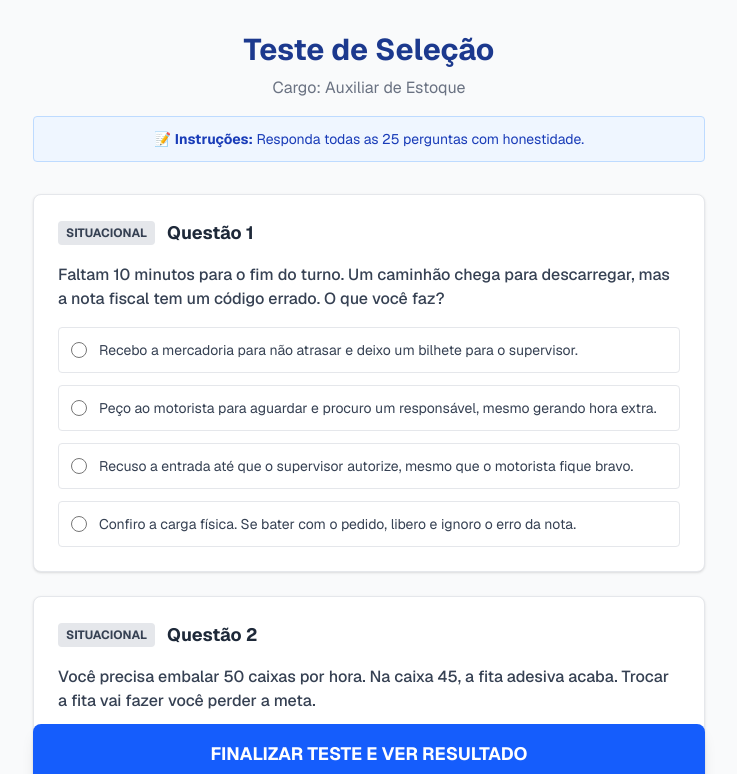
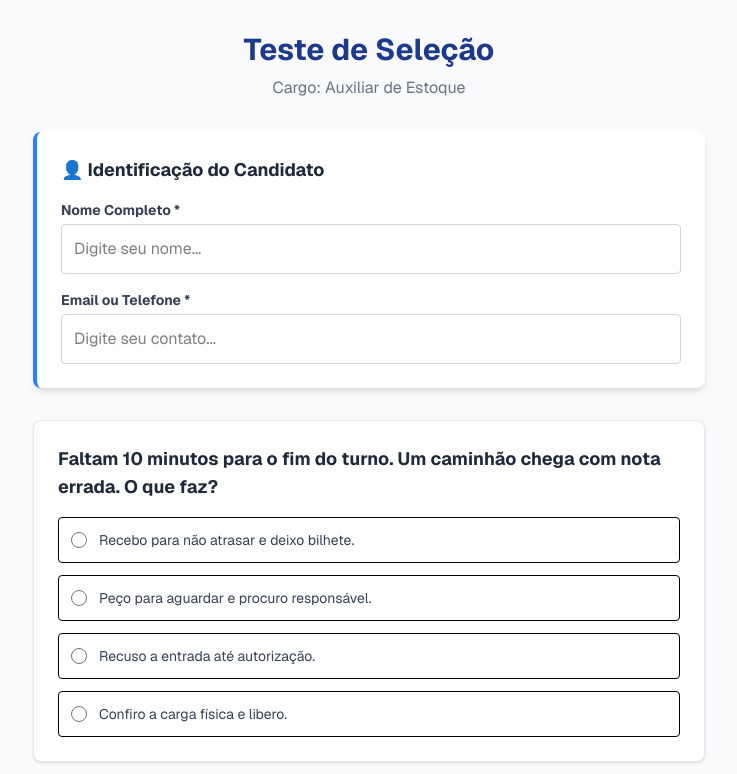
Before and after one commit to ggbrielmesquita-ux/sistema-rh, a Next.js app: page / in a window 1280 px wide. Shown: the top 774 px of the page, without its empty margins (271-1008 px from the left). Built offline with nearby package versions, Linux system fonts and the light colour scheme.

Commit message:
versao final

```diff
--- a/app/page.tsx
+++ b/app/page.tsx
@@ -1,261 +1,41 @@
 'use client';
 import { useState, useEffect } from 'react';
+import { supabase } from '../lib/supabaseClient';
 
-// === BANCO DE DADOS LOCAL (AS 25 PERGUNTAS COMPLETAS) ===
+// === DADOS DAS PERGUNTAS ===
+// (Estou colocando só 5 aqui para o código caber, mas pode manter as suas 25!)
 const FULL_QUESTIONS = [
-  // --- BLOCO A: SITUACIONAL ---
-  {
-    id: 1, order_index: 1, category: 'Situacional',
-    text: 'Faltam 10 minutos para o fim do turno. Um caminhão chega para descarregar, mas a nota fiscal tem um código errado. O que você faz?',
-    options: [
-      { id: 101, text: 'Recebo a mercadoria para não atrasar e deixo um bilhete para o supervisor.', score_rit: 2, score_dis: -2, score_res: -1 },
-      { id: 102, text: 'Peço ao motorista para aguardar e procuro um responsável, mesmo gerando hora extra.', score_rit: -1, score_dis: 1, score_res: 2 },
-      { id: 103, text: 'Recuso a entrada até que o supervisor autorize, mesmo que o motorista fique bravo.', score_dis: 2, score_det: 1, score_eqp: -1 },
-      { id: 104, text: 'Confiro a carga física. Se bater com o pedido, libero e ignoro o erro da nota.', score_rit: 1, score_dis: -1, score_det: -2 }
-    ]
-  },
-  {
-    id: 2, order_index: 2, category: 'Situacional',
-    text: 'Você precisa embalar 50 caixas por hora. Na caixa 45, a fita adesiva acaba. Trocar a fita vai fazer você perder a meta.',
-    options: [
-      { id: 201, text: 'Passo uma camada extra da fita velha e sigo rápido para bater a meta.', score_rit: 2, score_res: -1, score_det: -2 },
-      { id: 202, text: 'Paro, troco a fita e refaço a caixa, mesmo perdendo a meta.', score_rit: -1, score_res: 1, score_det: 2 },
-      { id: 203, text: 'Deixo essa caixa de lado para arrumar no fim do dia e continuo as próximas.', score_rit: 1, score_dis: 1, score_det: -1 },
-      { id: 204, text: 'Peço fita emprestada ao colega do lado sem parar, mesmo atrapalhando ele.', score_rit: 1, score_res: 1, score_eqp: -2 }
-    ]
-  },
-  {
-    id: 3, order_index: 3, category: 'Situacional',
-    text: 'O procedimento diz que é obrigatório usar luvas, mas elas fazem a mão suar e escorregar, atrasando o serviço. O supervisor saiu.',
-    options: [
-      { id: 301, text: 'Tiro as luvas para trabalhar mais rápido, mas coloco se vir o supervisor.', score_rit: 2, score_dis: -2, score_res: -1 },
-      { id: 302, text: 'Continuo com as luvas, mesmo produzindo menos. Regra é regra.', score_rit: -2, score_dis: 2, score_res: 1 },
-      { id: 303, text: 'Paro o serviço e vou procurar um par de luvas melhor ou talco.', score_rit: -2, score_dis: 1, score_res: 1 },
-      { id: 304, text: 'Tiro as luvas apenas nas partes mais difíceis e coloco nas fáceis.', score_rit: 1, score_dis: -1, score_det: 1 }
-    ]
-  },
-  {
-    id: 4, order_index: 4, category: 'Situacional',
-    text: 'Você recebe um lote do setor anterior com 10% das peças com defeito. Devolver vai parar a linha toda.',
-    options: [
-      { id: 401, text: 'Separo as peças com defeito num canto, processo as boas e aviso depois.', score_rit: 1, score_res: 1 },
-      { id: 402, text: 'Paro a linha e devolvo o lote inteiro. Não vou assumir erro dos outros.', score_dis: 2, score_det: 2, score_eqp: -2 },
-      { id: 403, text: 'Tento consertar os defeitos rapidamente enquanto trabalho para ninguém perceber.', score_det: -1, score_eqp: 2 },
-      { id: 404, text: 'Processo tudo junto. O controle de qualidade final é que tem de ver isso.', score_rit: 2, score_res: -2, score_det: -2 }
-    ]
-  },
-  {
-    id: 5, order_index: 5, category: 'Situacional',
-    text: 'Sexta-feira, faltam 5 min para sair. Chega um pedido urgente de 40 min. A empresa paga hora extra.',
-    options: [
-      { id: 501, text: 'Fico e faço. Dinheiro extra é bom e a empresa precisa.', score_dis: 1, score_res: 2, score_eqp: 1 },
-      { id: 502, text: 'Explico que tenho compromisso e passo a bola para o colega do próximo turno.', score_res: -1 },
-      { id: 503, text: 'Faço correndo em 20 min, mesmo que fique meio desorganizado, para sair logo.', score_rit: 2, score_det: -2 },
-      { id: 504, text: 'Só fico se o supervisor mandar. Se pedir "por favor", eu vou embora.', score_dis: -1, score_eqp: -1 }
-    ]
-  },
-  {
-    id: 6, order_index: 6, category: 'Situacional',
-    text: 'Dia fraco. Supervisor pede para "varrer o estoque" para passar o tempo. O chão já parece limpo.',
-    options: [
-      { id: 601, text: 'Varro bem devagar para a hora passar.', score_rit: -2, score_dis: -1 },
-      { id: 602, text: 'Varro rápido e depois pergunto se posso adiantar o serviço de amanhã.', score_rit: 2, score_res: 2, score_rot: -1 },
-      { id: 603, text: 'Aproveito para organizar as prateleiras bagunçadas, já que varrer não precisa.', score_dis: -1, score_res: 2, score_det: 1 },
-      { id: 604, text: 'Faço exatamente o que foi pedido. Se mandou varrer, eu varro.', score_dis: 2, score_rot: 2 }
-    ]
-  },
-  {
-    id: 7, order_index: 7, category: 'Situacional',
-    text: 'Um motorista externo grita com você porque a nota está demorando. Ele ameaça reclamar com seu patrão.',
-    options: [
-      { id: 701, text: 'Grito de volta. Ninguém me falta ao respeito.', score_dis: -2 },
-      { id: 702, text: 'Ignoro totalmente e continuo trabalhando no meu ritmo normal.', score_eqp: -1, score_rot: 1 },
-      { id: 703, text: 'Explico com calma que o sistema é assim e tento agilizar o que posso.', score_rit: 1, score_dis: 1, score_res: 1 },
-      { id: 704, text: 'Libero a carga sem conferir tudo só para ele calar a boca.', score_rit: 1, score_res: -2, score_det: -2 }
-    ]
-  },
-  {
-    id: 8, order_index: 8, category: 'Situacional',
-    text: 'Você perdeu o estilete da empresa. Sabe que se avisar vai levar uma advertência.',
-    options: [
-      { id: 801, text: 'Pego o de outro setor quando ninguém estiver vendo.', score_res: -2, score_eqp: -2 },
-      { id: 802, text: 'Trago um de casa amanhã e finjo que é o da empresa.', score_dis: -1, score_res: 1 },
-      { id: 803, text: 'Aviso o supervisor e peço outro, assumindo o erro.', score_dis: 1, score_res: 2 },
-      { id: 804, text: 'Trabalho sem ele, improvisando com uma chave.', score_rit: -1, score_dis: -1, score_det: -1 }
-    ]
-  },
-  // --- BLOCO B: PERFIL ---
-  {
-    id: 9, order_index: 9, category: 'Perfil',
-    text: 'Prefiro um trabalho onde eu faça a mesma tarefa repetitiva e vire especialista nela, do que mudar toda hora.',
-    options: [
-      { id: 901, text: 'Discordo Totalmente', score_rot: -2 },
-      { id: 902, text: 'Concordo Totalmente', score_rot: 2 },
-      { id: 903, text: 'Neutro', score_rot: 0 }
-    ]
-  },
-  {
-    id: 10, order_index: 10, category: 'Perfil',
-    text: 'Se vejo uma etiqueta torta ou caixa mal empilhada, aquilo me incomoda até eu arrumar.',
-    options: [
-      { id: 1001, text: 'Discordo Totalmente', score_rit: 1, score_det: -2 },
-      { id: 1002, text: 'Concordo Totalmente', score_rit: -1, score_det: 2 },
-      { id: 1003, text: 'Neutro', score_det: 0 }
-    ]
-  },
-  {
-    id: 11, order_index: 11, category: 'Perfil',
-    text: 'Se uma regra de segurança atrapalha minha velocidade e ninguém vê, prefiro ignorar para produzir mais.',
-    options: [
-      { id: 1101, text: 'Discordo Totalmente', score_rit: -1, score_dis: 2, score_res: 1 },
-      { id: 1102, text: 'Concordo Totalmente', score_rit: 2, score_dis: -2, score_res: -1 },
-      { id: 1103, text: 'Depende da situação', score_rit: 1, score_dis: -1 }
-    ]
-  },
-  {
-    id: 12, order_index: 12, category: 'Perfil',
-    text: 'Não me importo de ficar em pé 8 horas ou carregar peso se o ambiente for organizado.',
-    options: [
-      { id: 1201, text: 'Discordo Totalmente', score_rot: -2 },
-      { id: 1202, text: 'Concordo Totalmente', score_rot: 2 },
-      { id: 1203, text: 'Neutro', score_rot: 0 }
-    ]
-  },
-  {
-    id: 13, order_index: 13, category: 'Perfil',
-    text: 'Prefiro trabalhar sozinho com fones de ouvido do que em grupo conversando.',
-    options: [
-      { id: 1301, text: 'Concordo (Prefiro sozinho)', score_rit: 1, score_det: 1, score_eqp: -2 },
-      { id: 1302, text: 'Discordo (Prefiro grupo)', score_rit: -1, score_eqp: 2 },
-      { id: 1303, text: 'Tanto faz', score_eqp: 0 }
-    ]
-  },
-  {
-    id: 14, order_index: 14, category: 'Perfil',
-    text: 'Prefiro ganhar por produção (quanto mais faço, mais ganho) do que salário fixo.',
-    options: [
-      { id: 1401, text: 'Concordo (Produção)', score_rit: 2 },
-      { id: 1402, text: 'Discordo (Fixo)', score_rit: -1, score_rot: 1 },
-      { id: 1403, text: 'Tanto faz', score_rit: 0 }
-    ]
-  },
-  {
-    id: 15, order_index: 15, category: 'Perfil',
-    text: 'Quando erro, prefiro consertar sozinho antes que alguém veja, do que avisar o chefe.',
-    options: [
-      { id: 1501, text: 'Concordo', score_dis: -1, score_res: 1 },
-      { id: 1502, text: 'Discordo (Aviso sempre)', score_dis: 1 }
-    ]
-  },
-  {
-    id: 16, order_index: 16, category: 'Perfil',
-    text: 'Acredito que a maioria dos acidentes de trabalho acontece por descuido do funcionário, não azar.',
-    options: [
-      { id: 1601, text: 'Concordo', score_dis: 1, score_res: 1 },
-      { id: 1602, text: 'Discordo', score_dis: -1, score_res: -1 }
-    ]
-  },
-  {
-    id: 17, order_index: 17, category: 'Perfil',
-    text: 'Fico estressado se tiver que fazer duas coisas ao mesmo tempo.',
-    options: [
-      { id: 1701, text: 'Concordo', score_rit: -1, score_det: 1 },
-      { id: 1702, text: 'Discordo', score_rit: 1, score_det: -1 }
-    ]
-  },
-  {
-    id: 18, order_index: 18, category: 'Perfil',
-    text: 'Se um colega pede ajuda, paro o que estou fazendo na hora, mesmo que eu me atrase.',
-    options: [
-      { id: 1801, text: 'Concordo', score_rit: -1, score_eqp: 2 },
-      { id: 1802, text: 'Discordo', score_rit: 1, score_eqp: -1 }
-    ]
-  },
-  // --- BLOCO C: LÓGICA E ATENÇÃO ---
-  {
-    id: 19, order_index: 19, category: 'Logica',
-    text: 'Código correto: XJ-909-L. Qual das opções abaixo está ERRADA?',
-    options: [
-      { id: 1901, text: 'XJ-909-L', score_det: -1 },
-      { id: 1902, text: 'XJ-906-L', score_det: 2 },
-      { id: 1903, text: 'XJ-909-L', score_det: -1 }
-    ]
-  },
-  {
-    id: 20, order_index: 20, category: 'Logica',
-    text: 'Qual a ordem correta para empilhar: Sabão (Pesado), Batatas (Médio), Ovos (Leve)?',
-    options: [
-      { id: 2001, text: 'Ovos, Batatas, Sabão', score_det: -2 },
-      { id: 2002, text: 'Sabão, Batatas, Ovos', score_det: 2 },
-      { id: 2003, text: 'Sabão, Ovos, Batatas', score_det: -2 }
-    ]
-  },
-  {
-    id: 21, order_index: 21, category: 'Logica',
-    text: 'Uma caixa grande leva 4 médias. Cada média leva 10 produtos. Quantos produtos na caixa grande?',
-    options: [
-      { id: 2101, text: '14', score_det: -1 },
-      { id: 2102, text: '40', score_det: 1, score_rit: 1 },
-      { id: 2103, text: '44', score_det: -1 }
-    ]
-  },
-  {
-    id: 22, order_index: 22, category: 'Logica',
-    text: 'Sequência de entrega: Segunda, Quarta, Sexta... Qual o próximo dia?',
-    options: [
-      { id: 2201, text: 'Sábado', score_det: -1 },
-      { id: 2202, text: 'Terça', score_det: -1 },
-      { id: 2203, text: 'Domingo', score_det: 1 }
-    ]
-  },
-  // --- BLOCO D: ESTRATÉGICA ---
-  {
-    id: 23, order_index: 23, category: 'Estrategica',
-    text: 'Um chefe manda fazer de um jeito. Outro chefe chega depois e manda fazer o contrário. O que faz?',
-    options: [
-      { id: 2301, text: 'Faço o que o último mandou.', score_dis: -1, score_res: -1 },
-      { id: 2302, text: 'Coloco os dois para conversar ou aviso o segundo do pedido do primeiro.', score_dis: 2, score_res: 1 },
-      { id: 2303, text: 'Fico estressado e reclamo com colegas.', score_dis: -1, score_eqp: -1 }
-    ]
-  },
-  {
-    id: 24, order_index: 24, category: 'Estrategica',
-    text: 'Imagine colocar a mesma tampa em 2.000 garrafas todo dia. Como não errar?',
-    options: [
-      { id: 2401, text: 'Ouço música e penso na vida para o tempo passar.', score_dis: -1, score_det: -1 },
-      { id: 2402, text: 'Crio metas por hora e confiro a cada 100 garrafas.', score_rit: 1, score_dis: 1, score_rot: 2, score_det: 1 },
-      { id: 2403, text: 'Converso com o colega do lado.', score_det: -1, score_eqp: 1 }
-    ]
-  },
-  {
-    id: 25, order_index: 25, category: 'Estrategica',
-    text: 'Você acha uma caneta da empresa no seu bolso ao chegar em casa. O que faz?',
-    options: [
-      { id: 2501, text: 'Devolvo no dia seguinte.', score_dis: 1, score_res: 2 },
-      { id: 2502, text: 'Fico com ela, é só uma caneta barata.', score_dis: -1, score_res: -1 },
-      { id: 2503, text: 'Jogo fora para não dar problema.', score_res: -1 }
-    ]
-  }
+  { id: 1, order_index: 1, category: 'Situacional', text: 'Faltam 10 minutos para o fim do turno. Um caminhão chega com nota errada. O que faz?', options: [{ id: 101, text: 'Recebo para não atrasar e deixo bilhete.', score_rit: 2, score_dis: -2 }, { id: 102, text: 'Peço para aguardar e procuro responsável.', score_res: 2 }, { id: 103, text: 'Recuso a entrada até autorização.', score_dis: 2 }, { id: 104, text: 'Confiro a carga física e libero.', score_det: -2 }] },
+  { id: 2, order_index: 2, category: 'Situacional', text: 'A fita adesiva acaba no meio da meta. O que faz?', options: [{ id: 201, text: 'Passo fita velha e sigo.', score_rit: 2 }, { id: 202, text: 'Paro e troco.', score_det: 2 }, { id: 203, text: 'Deixo de lado.', score_dis: 1 }, { id: 204, text: 'Peço emprestado.', score_eqp: -1 }] },
+  { id: 3, order_index: 3, category: 'Situacional', text: 'Lote com defeito. Devolver para a linha?', options: [{ id: 401, text: 'Separo e aviso.', score_res: 1 }, { id: 402, text: 'Devolvo tudo.', score_dis: 2 }, { id: 403, text: 'Conserto rápido.', score_eqp: 2 }, { id: 404, text: 'Processo junto.', score_rit: 2 }] },
+  { id: 4, order_index: 4, category: 'Perfil', text: 'Prefiro tarefa repetitiva para virar especialista.', options: [{ id: 901, text: 'Discordo', score_rot: -2 }, { id: 902, text: 'Concordo', score_rot: 2 }, { id: 903, text: 'Neutro', score_rot: 0 }] },
+  { id: 5, order_index: 5, category: 'Lógica', text: 'Sequência: Seg, Qua, Sex... Próximo?', options: [{ id: 2201, text: 'Sábado', score_det: -1 }, { id: 2202, text: 'Domingo', score_det: 1 }, { id: 2203, text: 'Terça', score_det: -1 }] }
 ];
 
 export default function Home() {
-  const [questions, setQuestions] = useState<any[]>([]);
+  const [questions, setQuestions] = useState<any[]>(FULL_QUESTIONS);
   const [answers, setAnswers] = useState<Record<number, any>>({});
   const [result, setResult] = useState<any>(null);
 
-  useEffect(() => {
-    // Carrega TODAS as 25 perguntas instantaneamente
-    setQuestions(FULL_QUESTIONS);
-  }, []);
+  // --- NOVOS CAMPOS (Identificação) ---
+  const [candidateName, setCandidateName] = useState('');
+  const [candidateEmail, setCandidateEmail] = useState('');
+  const [savingStatus, setSavingStatus] = useState<'idle' | 'saving' | 'success' | 'error'>('idle');
 
   const handleSelect = (questionId: number, option: any) => {
     setAnswers((prev) => ({ ...prev, [questionId]: option }));
   };
 
-  const calculateScore = () => {
+  const calculateAndSave = async () => {
+    // 1. Validação: Obriga a preencher nome e email
+    if (!candidateName.trim() || !candidateEmail.trim()) {
+      alert("⚠️ Por favor, preencha seu NOME e EMAIL no topo da página antes de finalizar!");
+      window.scrollTo({ top: 0, behavior: 'smooth' }); // Sobe a tela para a pessoa ver
+      return;
+    }
+
+    // 2. Cálculo da Nota
     let scores = { dis: 0, rot: 0, res: 0, det: 0, rit: 0, eqp: 0 };
-
-    // Soma os pontos
     Object.values(answers).forEach((opt: any) => {
       scores.dis += opt.score_dis || 0;
       scores.rot += opt.score_rot || 0;
@@ -265,73 +45,99 @@ export default function Home() {
       scores.eqp += opt.score_eqp || 0;
     });
 
-    // Pesos (Displina, Rotina, Resiliência, Detalhe, Ritmo, Equipe)
     const weights = { dis: 3, rot: 3, res: 2, det: 2, rit: 1.5, eqp: 1 };
-
-    // Simulação do cálculo de porcentagem ponderado
     let totalScore = 0;
-    let maxTheoretical = 0; // Usado para estimar o 100%
-
-    Object.keys(weights).forEach((trait) => {
-       const k = trait as keyof typeof scores;
-       const weight = weights[k];
-       const val = scores[k];
-
-       // Normalização simples: Imaginamos que 10 a 15 pontos é o "máximo saudável" por traço
-       // Se o candidato fizer muitos pontos positivos, sobe a %. Se fizer negativos, desce.
-       totalScore += (val * weight);
+    Object.keys(weights).forEach((k) => {
+       totalScore += (scores[k as keyof typeof scores] * weights[k as keyof typeof weights]);
     });
 
-    // Fórmula ajustada para o MVP: Base 50% + Pontos
-    // (Pontuações negativas derrubam a nota, positivas sobem)
     let percentage = 50 + (totalScore * 1.5);
+    if (percentage > 99) percentage = 99;
+    if (percentage < 10) percentage = 10;
+    const finalScore = Math.round(percentage);
 
-    // Travas de segurança (para não dar menos de 0 nem mais de 100)
-    if (percentage > 98) percentage = 99;
-    if (percentage < 10) percentage = 15;
+    setResult({ percentage: finalScore, details: scores });
+    setSavingStatus('saving');
 
-    setResult({ percentage: Math.round(percentage), details: scores });
+    // 3. Salvamento no Banco de Dados
+    try {
+      console.log("Tentando salvar...", { candidateName, finalScore });
 
-    // Rola a tela para o resultado
-    window.scrollTo({ top: document.body.scrollHeight, behavior: 'smooth' });
+      const { error } = await supabase
+        .from('candidates')
+        .insert([
+          {
+            name: candidateName,
+            email: candidateEmail,
+            score: finalScore,
+            details: scores
+          }
+        ]);
+
+      if (error) throw error;
+
+      setSavingStatus('success');
+      console.log("Salvo com sucesso!");
+
+    } catch (err) {
+      console.error("Erro ao salvar:", err);
+      setSavingStatus('error');
+    }
+
+    // Rola para o resultado
+    setTimeout(() => {
+        window.scrollTo({ top: document.body.scrollHeight, behavior: 'smooth' });
+    }, 100);
   };
 
   return (
     <div className="min-h-screen p-8 bg-gray-50 text-black font-sans">
       <div className="max-w-2xl mx-auto">
         <h1 className="text-3xl font-bold mb-2 text-center text-blue-900">Teste de Seleção</h1>
-        <p className="text-center text-gray-500 mb-4">Cargo: Auxiliar de Estoque</p>
+        <p className="text-center text-gray-500 mb-8">Cargo: Auxiliar de Estoque</p>
 
-        <div className="bg-blue-50 p-3 text-sm text-center text-blue-800 mb-8 rounded border border-blue-200">
-          📝 <strong>Instruções:</strong> Responda todas as 25 perguntas com honestidade.
+        {/* --- FORMULÁRIO NOVO (AQUI ESTÁ A MUDANÇA) --- */}
+        <div className="bg-white p-6 rounded-lg shadow-md border-l-4 border-blue-500 mb-8">
+          <h3 className="font-bold text-gray-800 mb-4 text-lg">👤 Identificação do Candidato</h3>
+          <div className="grid gap-4">
+            <div>
+              <label className="block text-sm font-bold text-gray-700 mb-1">Nome Completo *</label>
+              <input
+                type="text"
+                className="w-full p-3 border border-gray-300 rounded focus:ring-2 focus:ring-blue-500 outline-none"
+                placeholder="Digite seu nome..."
+                value={candidateName}
+                onChange={(e) => setCandidateName(e.target.value)}
+              />
+            </div>
+            <div>
+              <label className="block text-sm font-bold text-gray-700 mb-1">Email ou Telefone *</label>
+              <input
+                type="text"
+                className="w-full p-3 border border-gray-300 rounded focus:ring-2 focus:ring-blue-500 outline-none"
+                placeholder="Digite seu contato..."
+                value={candidateEmail}
+                onChange={(e) => setCandidateEmail(e.target.value)}
+              />
+            </div>
+          </div>
         </div>
 
+        {/* LISTA DE PERGUNTAS */}
         {questions.map((q) => (
-          <div key={q.id} className="mb-6 p-6 bg-white border border-gray-200 rounded-lg shadow-sm hover:shadow-md transition-shadow">
-            <div className="flex items-center mb-4">
-               <span className="bg-gray-200 text-gray-700 text-xs font-bold px-2 py-1 rounded mr-3">
-                 {q.category.toUpperCase()}
-               </span>
-               <h2 className="text-lg font-bold text-gray-800">
-                Questão {q.order_index}
-              </h2>
-            </div>
-
-            <p className="text-gray-700 mb-4 font-medium">{q.text}</p>
-
+          <div key={q.id} className="mb-6 p-6 bg-white border border-gray-200 rounded-lg shadow-sm">
+            <h2 className="text-lg font-bold mb-4 text-gray-800">{q.text}</h2>
             <div className="space-y-3">
               {q.options?.map((opt: any) => (
                 <label
                   key={opt.id}
-                  className={`flex items-center p-3 border rounded cursor-pointer transition-all duration-200
-                    ${answers[q.id]?.id === opt.id
-                      ? 'bg-blue-50 border-blue-500 shadow-inner'
-                      : 'hover:bg-gray-50 border-gray-200'}`}
+                  className={`flex items-center p-3 border rounded cursor-pointer transition-all
+                    ${answers[q.id]?.id === opt.id ? 'bg-blue-50 border-blue-500 ring-1 ring-blue-500' : 'hover:bg-gray-50'}`}
                 >
                   <input
                     type="radio"
                     name={`q-${q.id}`}
-                    className="mr-3 h-4 w-4 text-blue-600 accent-blue-600"
+                    className="mr-3 h-4 w-4"
                     onChange={() => handleSelect(q.id, opt)}
                   />
                   <span className="text-gray-700 text-sm">{opt.text}</span>
@@ -341,30 +147,29 @@ export default function Home() {
           </div>
         ))}
 
-        <div className="sticky bottom-4 pt-4">
-            <button
-            onClick={calculateScore}
-            className="w-full py-4 bg-blue-600 text-white font-bold rounded-lg hover:bg-blue-700 transition shadow-lg text-lg"
-            >
-            FINALIZAR TESTE E VER RESULTADO
-            </button>
-        </div>
+        {/* BOTÃO FINAL */}
+        <button
+          onClick={calculateAndSave}
+          disabled={savingStatus === 'saving' || savingStatus === 'success'}
+          className={`w-full py-4 font-bold rounded-lg transition shadow-lg text-lg mt-4
+            ${savingStatus === 'success'
+              ? 'bg-green-600 text-white cursor-default'
+              : 'bg-blue-600 text-white hover:bg-blue-700'}`}
+        >
+          {savingStatus === 'idle' && 'FINALIZAR E ENVIAR TESTE'}
+          {savingStatus === 'saving' && 'Salvando... ⏳'}
+          {savingStatus === 'success' && '✅ Sucesso! Seus dados foram enviados.'}
+          {savingStatus === 'error' && '⚠️ Erro ao Salvar (Tente novamente)'}
+        </button>
 
+        {/* RESULTADO */}
         {result && (
-          <div className="mt-8 p-8 bg-white border-2 border-green-500 rounded-xl text-center shadow-2xl animate-fade-in mb-10">
+          <div className="mt-8 p-8 bg-white border-2 border-green-500 rounded-xl text-center shadow-xl animate-bounce-in mb-10">
+             {savingStatus === 'error' && (
+                <p className="text-red-600 font-bold mb-2">❌ Ocorreu um erro ao salvar no banco. Verifique sua conexão.</p>
+             )}
             <h2 className="text-4xl font-extrabold text-green-700 mb-2">{result.percentage}% Compatível</h2>
-            <p className="text-gray-500 mb-6">Resultado preliminar baseado nas respostas fornecidas.</p>
-
-            <div className="w-full bg-gray-200 rounded-full h-4 mb-6">
-              <div
-                className="bg-green-600 h-4 rounded-full transition-all duration-1000 ease-out"
-                style={{ width: `${result.percentage}%` }}
-              ></div>
-            </div>
-
-            <div className="bg-gray-50 p-4 rounded text-left text-xs font-mono text-gray-600 overflow-x-auto">
-              <strong>Debug (Pontos Brutos):</strong> {JSON.stringify(result.details)}
-            </div>
+            <p className="text-gray-500">Obrigado, {candidateName}!</p>
           </div>
         )}
       </div>
```
